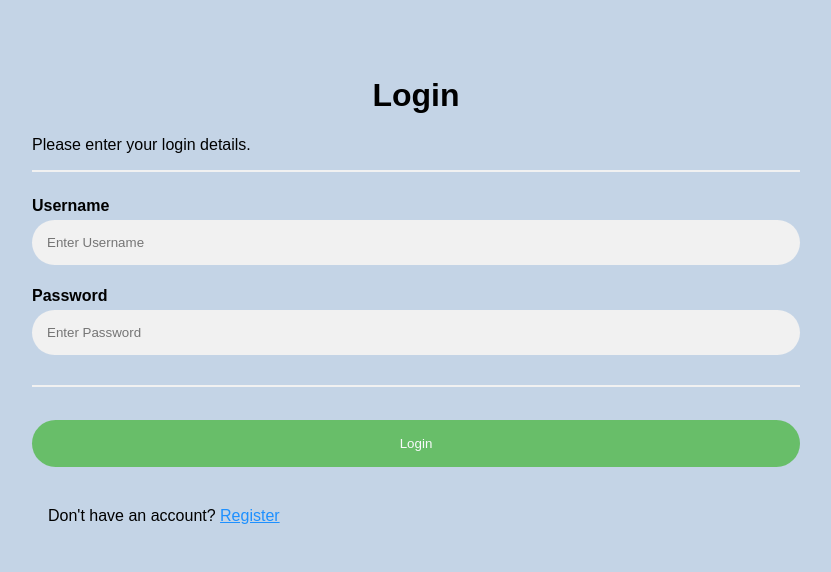
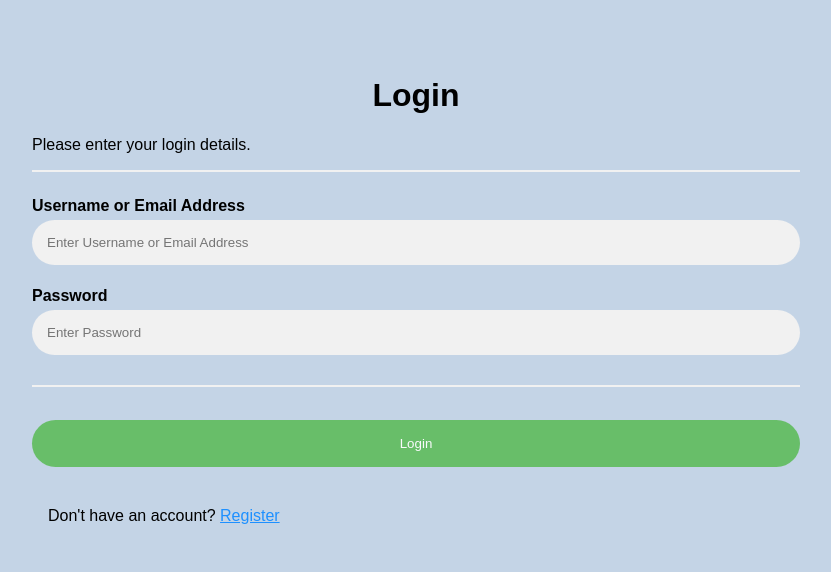
Before and after one commit to kishernrao/TT8L-10, a Flask app: page /login in a window 1280 px wide. Shown: the top 572 px of the page, without its empty margins (224-1055 px from the left). Run offline with Flask 3, Linux system fonts and the light colour scheme.

Commit message:
Update login.html Added Email Address back

```diff
--- a/Flask User Interface for Register Login/templates/login.html
+++ b/Flask User Interface for Register Login/templates/login.html
@@ -11,8 +11,8 @@
       <p>Please enter your login details.</p>
       <hr>
 
-      <label for="username"><b>Username</b></label>
-      <input type="text" placeholder="Enter Username" name="username" id="username" required>
+      <label for="username"><b>Username or Email Address</b></label>
+      <input type="text" placeholder="Enter Username or Email Address" name="username" id="username" required>
 
       <label for="psw"><b>Password</b></label>
       <input type="password" placeholder="Enter Password" name="psw" id="psw" required>
```
